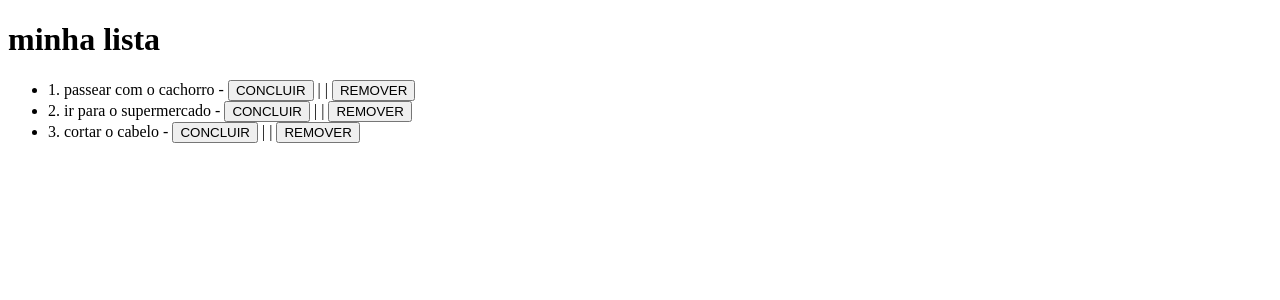
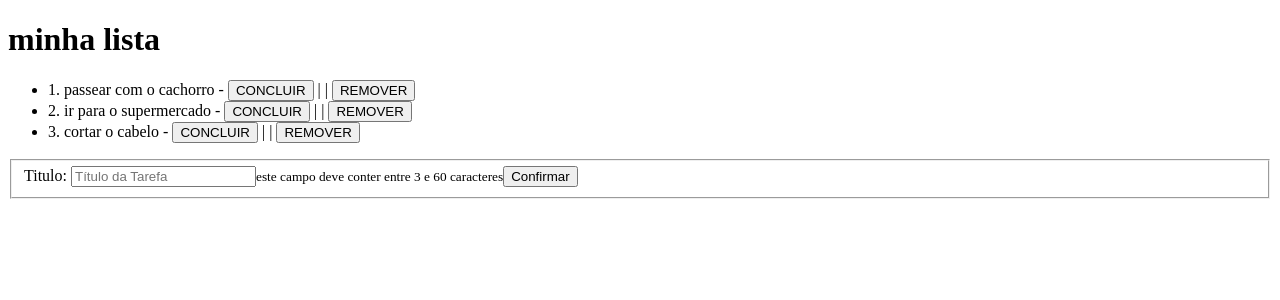
Before and after one commit to Thyerry/curso-angular, an Angular app: page / in a window 1280 px wide. Shown: the top 300 px of the page. Built offline with nearby package versions, Linux system fonts and the light colour scheme.

Commit message:
add form group validation

```diff
--- a/src/app/app.component.html
+++ b/src/app/app.component.html
@@ -3,9 +3,23 @@
 	<li *ngFor="let todo of todos">
 		{{ todo.id }}. {{ todo.title }} -
 		<button *ngIf="!todo.done" (click)="markAsDone(todo)">CONCLUIR</button>
-		| <button *ngIf="todo.done">REFAZER</button> |
+		|
+		<button *ngIf="todo.done" (click)="markAsUndone(todo)">REFAZER</button>
+		|
 		<button (click)="remove(todo)">REMOVER</button>
 	</li>
 </ul>
 
-<h1></h1>
+<form [formGroup]="form">
+	<fieldset>
+		<label>Titulo: </label>
+		<input
+			type="text"
+			placeholder="Título da Tarefa"
+			maxlength="60"
+			formControlName="title"
+		/>
+		<small>este campo deve conter entre 3 e 60 caracteres</small>
+		<button>Confirmar</button>
+	</fieldset>
+</form>
--- a/src/app/app.component.ts
+++ b/src/app/app.component.ts
@@ -1,5 +1,6 @@
 import { Component } from '@angular/core';
 import { Todo } from '../models/todo.model';
+import { FormBuilder, FormGroup, Validators } from '@angular/forms';
 
 @Component({
 	selector: 'app-root',
@@ -9,7 +10,19 @@
 export class AppComponent {
 	public todos: Todo[] = [];
 	public title: String = 'minha lista';
-	constructor() {
+	public form: FormGroup;
+
+	constructor(private fb: FormBuilder) {
+		this.form = this.fb.group({
+			title: [
+				'',
+				Validators.compose([
+					Validators.minLength(3),
+					Validators.maxLength(60),
+					Validators.required,
+				]),
+			],
+		});
 		this.todos.push(new Todo(1, 'passear com o cachorro', false));
 		this.todos.push(new Todo(2, 'ir para o supermercado', false));
 		this.todos.push(new Todo(3, 'cortar o cabelo', false));
--- a/src/app/app.module.ts
+++ b/src/app/app.module.ts
@@ -1,11 +1,12 @@
 import { NgModule } from '@angular/core';
 import { BrowserModule } from '@angular/platform-browser';
+import { ReactiveFormsModule } from '@angular/forms';
 
 import { AppComponent } from './app.component';
 
 @NgModule({
 	declarations: [AppComponent],
-	imports: [BrowserModule],
+	imports: [BrowserModule, ReactiveFormsModule],
 	providers: [],
 	bootstrap: [AppComponent],
 })
```
